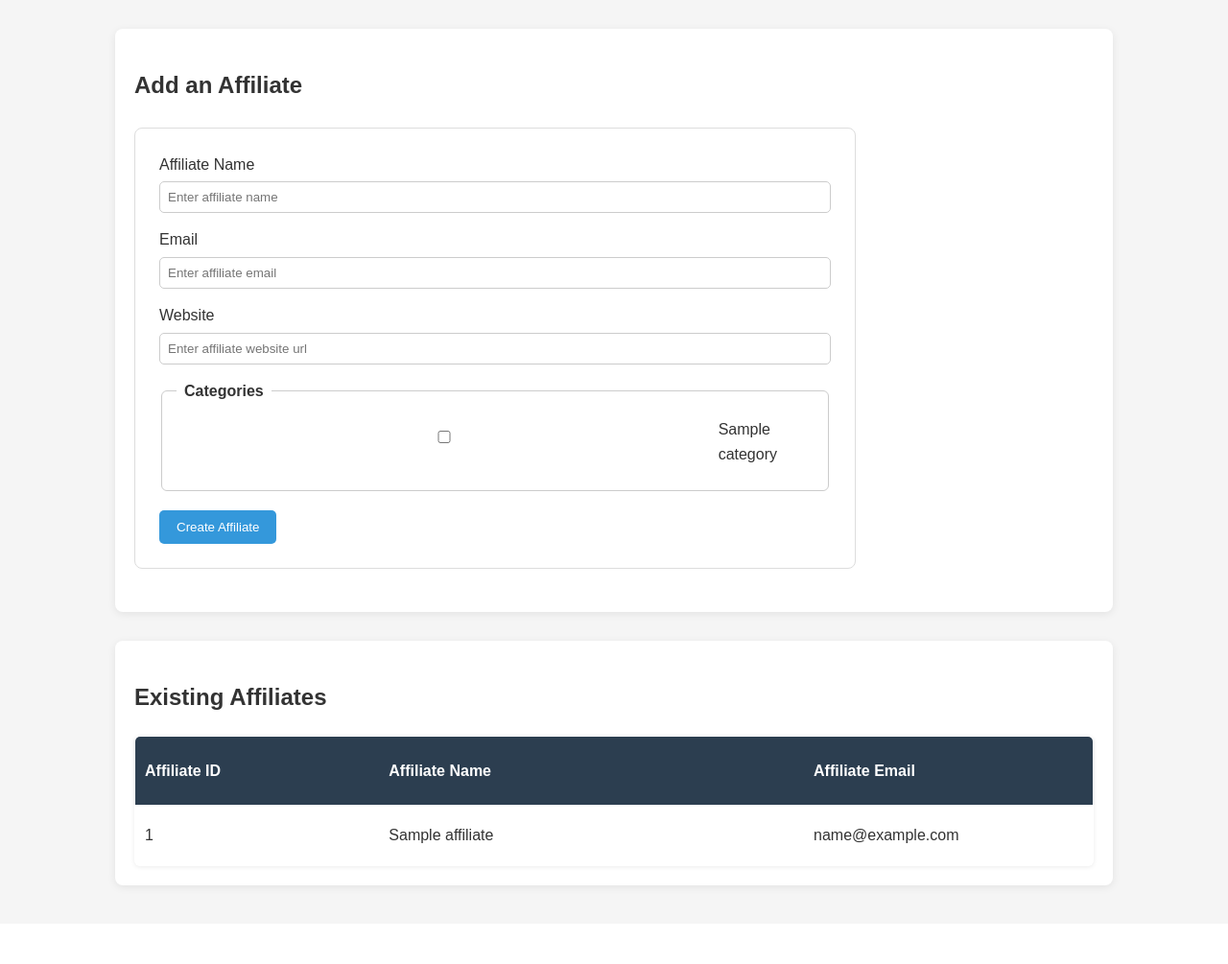
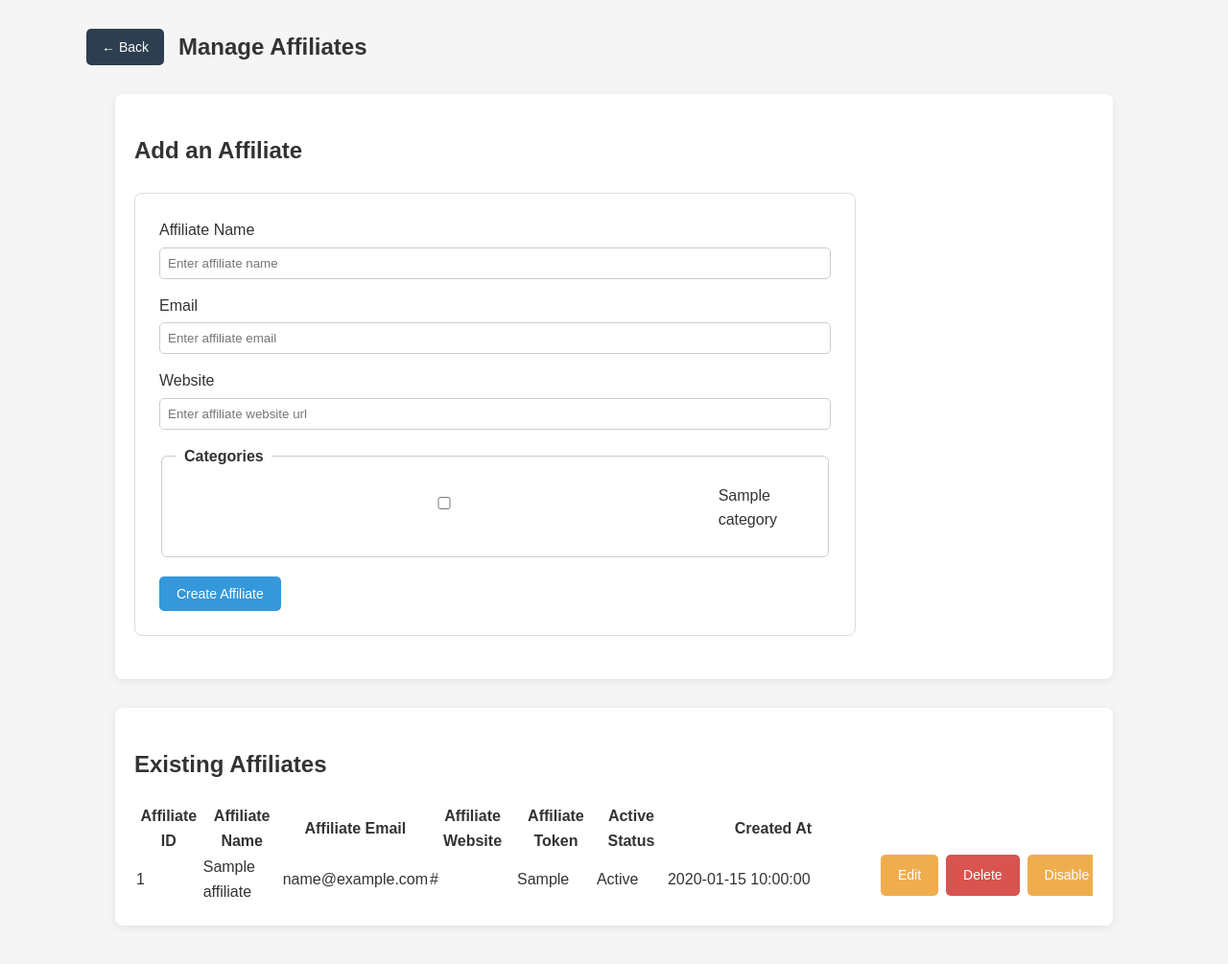
Before and after one commit to umamasaif09/Jobeet, a CodeIgniter app: page /database/index.php/admin/affiliates in a window 1280 px wide. Shown: the part 103-1108 px from the top of the page at 96% size. Before the commit the page ends 1032 px from the top, so only its background shows below. Run offline with CodeIgniter, Linux system fonts and the light colour scheme; tables that the repository leaves empty or names only in its code hold one stand-in row (values such as "Sample post").

Commit message:
Update: add back button on each page

```diff
--- a/application/controllers/Admin.php
+++ b/application/controllers/Admin.php
@@ -28,6 +28,7 @@ class Admin extends CI_Controller
         $data["categories"] = $this->Category_model->getCategories();
         $data["title"] = "Manage Categories";
         $data["active"] ="categories";
+        $data["backUrl"] = site_url("admin/dashboard");
 
         $this->load->view("admin/categories", $data);
     }
@@ -38,6 +39,7 @@ class Admin extends CI_Controller
         $this->load->model("Category_model");
         $this->Category_model->createCategory($data);
 
+
         redirect("admin/categories");
     }
 
@@ -46,6 +48,8 @@ class Admin extends CI_Controller
         $this->load->model("Category_model");
         $data["category"]= $this->Category_model->getCategoryById($id);
         $data["title"]="Edit category";
+        $data["backUrl"] = site_url("admin/categories");
+
         $this->load->view("admin/editCategory", $data);
     }
 
@@ -77,6 +81,7 @@ class Admin extends CI_Controller
         $data["jobs"] = $this->Job_model->getJobs();
         $data["title"] = "Manage Jobs";
         $data["active"] ="jobs";
+        $data["backUrl"] = site_url("admin/dashboard");
 
         $this->load->model("Category_model");
         $data["categories"]= $this->Category_model->getCategories();
@@ -103,7 +108,8 @@ class Admin extends CI_Controller
             "title"=> "Edit Form",
             "job"=> $job,
             "category" => $category,
-            "daysRemaining" =>$daysRemaining
+            "daysRemaining" =>$daysRemaining,
+            "backUrl" => site_url("admin/jobs")
             ];
             $this->load->view("jobs/editForm", $data);
         }
@@ -114,6 +120,7 @@ class Admin extends CI_Controller
         $data["title"] ="Job";
         $this->load->model("Job_model");
         $data["job"]= $this->Job_model->getJobById($id);
+        $data["backUrl"] = site_url("admin/jobs");
 
         $this->load->view("jobs/job", $data);
     }
@@ -130,10 +137,12 @@ class Admin extends CI_Controller
     {
         $this->load->model("Affiliate_model");
         $this->load->model("Category_model");
+        $data["backUrl"] = site_url("admin/dashboard");
 
         //get all affiliates
         $data["affiliates"] = $this->Affiliate_model->getAffiliates();
         $data["title"] = "Manage Affiliates";
+
         $data["active"] ="affiliates";
         //to display in view
         $data["categories"] = $this->Category_model->getCategories();
@@ -174,6 +183,7 @@ class Admin extends CI_Controller
        //get affiliate that is needed to be edited
         $data["affiliate"]= $this->Affiliate_model->getAffiliateById($id);
         $data["title"]="Edit Affiliate";
+        $data["backUrl"] = site_url("admin/affiliates");
         $categories= $this->input->post("categories");
         //save selected categories
         if(!empty($categories)) {
--- a/application/controllers/Affiliates.php
+++ b/application/controllers/Affiliates.php
@@ -11,7 +11,8 @@ class affiliates extends CI_Controller
         //pass categrories to view for user selection
         $data= [
             "title" => "Affiliate Application",
-            "categories" => $this->Category_model->getCategories()
+            "categories" => $this->Category_model->getCategories(),
+            "backUrl" => site_url("jobs/index")
         ];
 
         $this->load->view("affiliates/apply", $data);
@@ -45,6 +46,7 @@ class affiliates extends CI_Controller
         //pass required data to view
         $viewData = [
             "title" => "Affiliation Request Submitted",
+            "backUrl" => site_url("affiliates/apply"),
             "affiliate"=>$affiliate
         ];
 
--- a/application/views/admin/affiliates.php
+++ b/application/views/admin/affiliates.php
@@ -8,7 +8,7 @@
 <body>
      <?php $this->load->view("partials/adminHeader"); ?>
 
-
+    <?php $this->load->view("partials/pageHeader"); ?>
 
     <section>
         <h2>Add an Affiliate</h2>
@@ -21,7 +21,7 @@
 
     <section>
         <h2>Existing Affiliates</h2>
-        <table>
+        <table class="admin-table">
             <thead>
                 <tr>
                     <th><strong>Affiliate ID</strong></th>
--- a/application/views/admin/categories.php
+++ b/application/views/admin/categories.php
@@ -9,6 +9,7 @@
 <body>
         <?php $this->load->view("partials/adminHeader"); ?>
 
+        <?php $this->load->view("partials/pageHeader"); ?>
 
 
     <section>
@@ -27,7 +28,7 @@
 
     <section>
         <h2>Existing Categories</h2>
-        <table>
+        <table class="admin-table">
             <thead>
                 <tr>
                     <th><strong>Category ID</strong></th>
--- a/application/views/admin/editAffiliate.php
+++ b/application/views/admin/editAffiliate.php
@@ -9,6 +9,7 @@
 <body>
     <section >
        <?php $this->load->view("partials/adminHeader"); ?>
+       <?php $this->load->view("partials/pageHeader"); ?>
 
         <form action="<?php echo site_url("admin/updateAffiliate"); ?>" method="POST" class="admin-form">
             <input type="hidden" name="id" value="<?php echo $affiliate["id"] ?>">
--- a/application/views/admin/editCategory.php
+++ b/application/views/admin/editCategory.php
@@ -9,7 +9,8 @@
 <body>
     <section >
             <?php $this->load->view("partials/adminHeader"); ?>
-        </header>
+            <?php $this->load->view("partials/pageHeader"); ?>
+
         <form action="<?php echo site_url("admin/updateCategory"); ?>" method="POST" class="admin-form">
             <input type="hidden" name="id" value="<?php echo $category["id"] ?>">
             <div class=form-group>
--- a/application/views/admin/jobs.php
+++ b/application/views/admin/jobs.php
@@ -9,7 +9,7 @@
 <body>
      <?php $this->load->view("partials/adminHeader"); ?>
 
-
+    <?php $this->load->view("partials/pageHeader"); ?>
 
     <section>
         <h2>Add a Job</h2>
@@ -28,7 +28,7 @@
 
     <section>
         <h2>Existing Jobs</h2>
-        <table>
+        <table class="admin-table">
             <thead>
                 <tr>
                     <th><strong>Job ID</strong></th>
--- a/application/views/jobs/category.php
+++ b/application/views/jobs/category.php
@@ -2,10 +2,12 @@
     "title" => $title
 ]); ?>
 
+<?php $this->load->view("partials/pageHeader"); ?>
+
     <section>
         <div class="category-section">
             <h2><?php echo $result["category"]["name"] ?></h2>
-            <table>
+            <table class="job-table">
                 <thead>
                         <tr>
                             <th>Location</th>
--- a/application/views/jobs/createJob.php
+++ b/application/views/jobs/createJob.php
@@ -1,6 +1,8 @@
 <?php $this->load->view("partials/header", [
     "title" => $title
 ]); ?>
+
+<?php $this->load->view("partials/pageHeader"); ?>
 
     <section>
         <form method="POST" action="<?php echo site_url("jobs/preview"); ?>" enctype= "multipart/form-data" class="job-form">
--- a/application/views/jobs/editForm.php
+++ b/application/views/jobs/editForm.php
@@ -2,6 +2,8 @@
     "title" => $title
 
 ]); ?>
+
+<?php $this->load->view("partials/pageHeader"); ?>
 
 
 <?php $this->load->view("partials/previewJob"); ?>
--- a/application/views/jobs/index.php
+++ b/application/views/jobs/index.php
@@ -12,7 +12,7 @@
             </h2>
 
 
-            <table>
+            <table class="job-table">
                 <thead>
                         <tr>
                             <th>Location</th>
--- a/application/views/jobs/job.php
+++ b/application/views/jobs/job.php
@@ -1,6 +1,8 @@
 <?php $this->load->view("partials/header", [
     "title" => $title
 ]); ?>
+
+<?php $this->load->view("partials/pageHeader"); ?>
 
     <section>
         <h2>
--- a/application/views/jobs/preview.php
+++ b/application/views/jobs/preview.php
@@ -1,6 +1,8 @@
 <?php $this->load->view("partials/header", [
     "title" => $title
 ]); ?>
+
+<?php $this->load->view("partials/pageHeader"); ?>
 
     <?php $this->load->view("partials/previewJob"); ?>
 
--- a/application/views/jobs/search.php
+++ b/application/views/jobs/search.php
@@ -1,6 +1,8 @@
 <?php $this->load->view("partials/header", [
     "title" => $title
 ]); ?>
+
+<?php $this->load->view("partials/pageHeader"); ?>
 
     <section>
 
@@ -8,7 +10,7 @@
             <p> No Results Found for this Search. </p>
             <?php } else { ?>
 
-                <table>
+                <table class="job-table">
                     <thead>
                             <tr>
                                 <th>Location</th>
--- a/application/views/jobs/success.php
+++ b/application/views/jobs/success.php
@@ -1,6 +1,8 @@
 <?php $this->load->view("partials/header", [
     "title" => $title
 ]); ?>
+
+<?php $this->load->view("partials/pageHeader"); ?>
 
     <section>
         <h2>Job Created Successfully</h2>
--- /dev/null
+++ b/application/views/partials/pageHeader.php
@@ -0,0 +1,12 @@
+<div class="page-header">
+    <?php if (isset($backUrl)) {?>
+        <a href="<?php echo $backUrl; ?>" class="btn">
+            ← Back
+        </a>
+    <?php }?>
+    <?php if(isset($title)) {?>
+
+            <h2><?php echo $title; ?></h2>
+
+    <?php }?>
+</div>
--- a/assets/css/style.css
+++ b/assets/css/style.css
@@ -27,7 +27,7 @@ section {
     box-shadow: 0 2px 8px rgba(0, 0, 0, 0.08);
 }
 
-table{
+.job-table{
     width: 100%;
     border-collapse: collapse;
     table-layout: fixed;
@@ -38,37 +38,37 @@ table{
     box-shadow: 0 1px 5px rgba(0, 0, 0, 0.08);
 }
 
-table th{
+.job-table th{
     background-color: #2c3e50;
     color: white;
     padding: 10px;
     text-align: left;
     font-weight: 600;
 }
-table th:nth-child(1),
-table th:nth-child(1){
+.job-table th:nth-child(1),
+.job-table td:nth-child(1){
     width: 25%;
 }
 
-table th:nth-child(2),
-table th:nth-child(2){
+.job-table th:nth-child(2),
+.job-table td:nth-child(2){
     width: 45%;
 }
 
-table th:nth-child(3),
-table th:nth-child(3){
+.job-table th:nth-child(3),
+.job-table td:nth-child(3){
     width: 30%;
 }
 
-table tbody tr:nth-child(even){
+.job-table tbody tr:nth-child(even){
     background: #fafafa;
 }
 
-table tbody tr:hover{
+.job-table tbody tr:hover{
 background: #eef6ff;
 }
 
-table td{
+.job-table td{
     padding: 10px;
     border-bottom: 1px solid #ddd;
     vertical-align: middle;
@@ -77,22 +77,22 @@ table td{
     white-space: nowrap;
 }
 
-table td a{
+.job-table td a{
     color: #2c3e50;
     text-decoration: none;
     font-weight: 500;
 }
 
-table td a:hover{
+.job-table td a:hover{
     color: #3498db;
     text-decoration: underline;
 }
 
-table tr:nth-child(even) {
+.job-table tr:nth-child(even) {
     background: #f8f8f8;
 }
 
-table tr:hover{
+.job-table tr:hover{
     background: #eef6ff;
 }
 
@@ -117,7 +117,7 @@ button{
     padding: 10px 18px;
     border-radius: 5px;
     cursor: pointer;
-    font: 14px
+    font-size: 14px
 }
 
 button:hover{
@@ -154,10 +154,7 @@ form{
     margin-top: 15px;
 }
 
-.actions{
-    display: flex;
-    gap: 8px;
-}
+
 
 .top-bar{
     display: flex;
@@ -200,7 +197,7 @@ form{
 }
 
 .card{
-    width: 20px;
+    width: 220px;
     padding: 20px;
     border: 1px solid #ddd;
     border-radius: 8px;
@@ -285,7 +282,7 @@ form{
     padding: 10px;
     border: 1px solid #ccc;
     border-radius: 5px ;
-    font-size: 15x;
+    font-size: 15px;
     box-sizing: border-box;
 }
 
@@ -430,3 +427,48 @@ textarea:hover{
 .category-section{
     margin-bottom: 35px;
 }
+
+.admin-table{
+    width: 100%;
+    border-collapse: collapse;
+    margin-top: 15px;
+    border: 1px solid #ddd;
+    border-radius: 6px;
+    overflow: hidden;
+}
+
+.admin-table th:last-child,
+.admin-table td:last-child{
+    width: 220px;
+}
+
+.actions{
+    display: flex;
+    gap:8px;
+    white-space: nowrap;
+}
+
+.page-header{
+    display: flex;
+    align-items: center;
+    gap: 15px;
+    margin-bottom: 20px;
+}
+
+.page-header h2{
+    margin: 0;
+}
+
+.btn{
+    display: inline-block;
+    padding: 8px 16px;
+    background: #2c3e50;
+    color: white;
+    text-decoration: none;
+    border-radius: 5px;
+    transition: .2s;
+}
+
+.btn-hover{
+    background: #3498db;
+}
```
Also changed, not shown: application/controllers/Jobs.php (+10 -3 lines).
